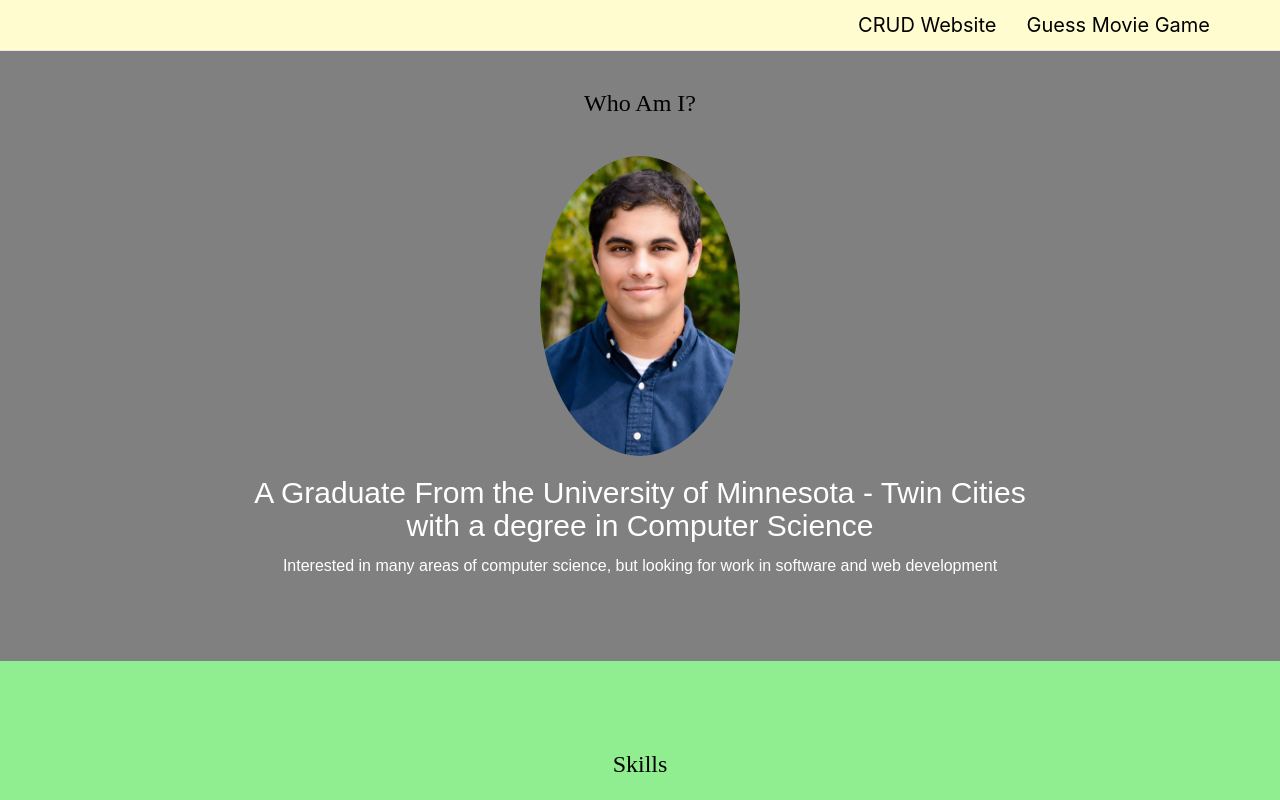
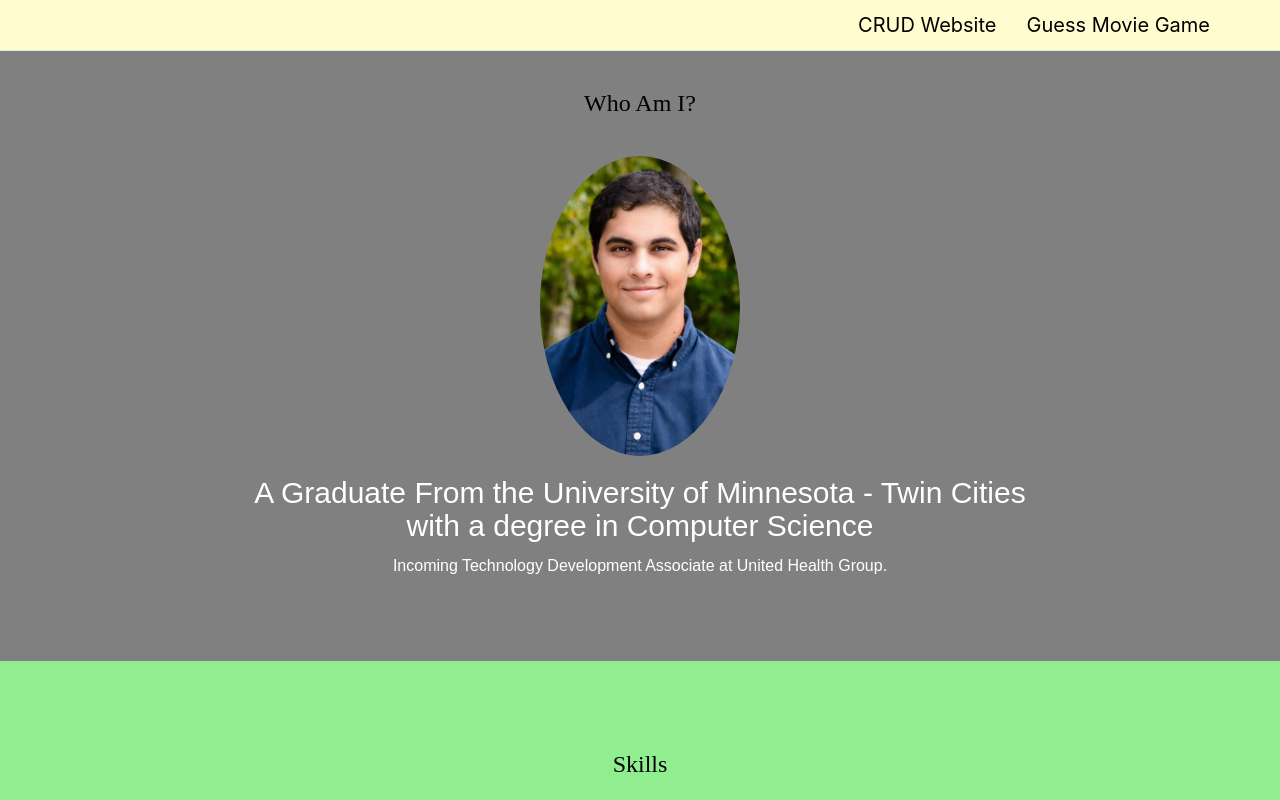
Before and after one commit to Amogh-bhagw/Amogh-Bhagwat-Website, a website: page public/welcome.html in a window 1280 px wide. Shown: the top 800 px of the page. Drawn offline with nearby package versions, Linux system fonts and the light colour scheme.

```diff
--- a/public/welcome.html
+++ b/public/welcome.html
@@ -87,7 +87,7 @@
     <h3>Who Am I?</h3>
     <img src="images/Amogh.jpg" class="img-circle" width="200px" height="300px" alt="Amogh">
     <h2>A Graduate From the University of Minnesota - Twin Cities <br>with a degree in Computer Science</h2>
-    <p>Interested in many areas of computer science, but looking for work in software and web development</p>
+    <p>Incoming Technology Development Associate at United Health Group.</p>
   </div>
 
   <div class="container-fluid bg-3 text-center" style="background-color: lightgreen">
```
